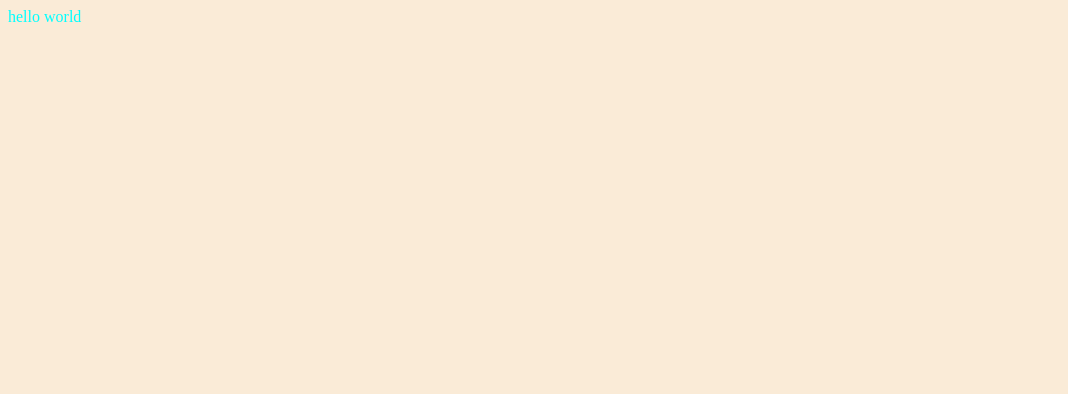
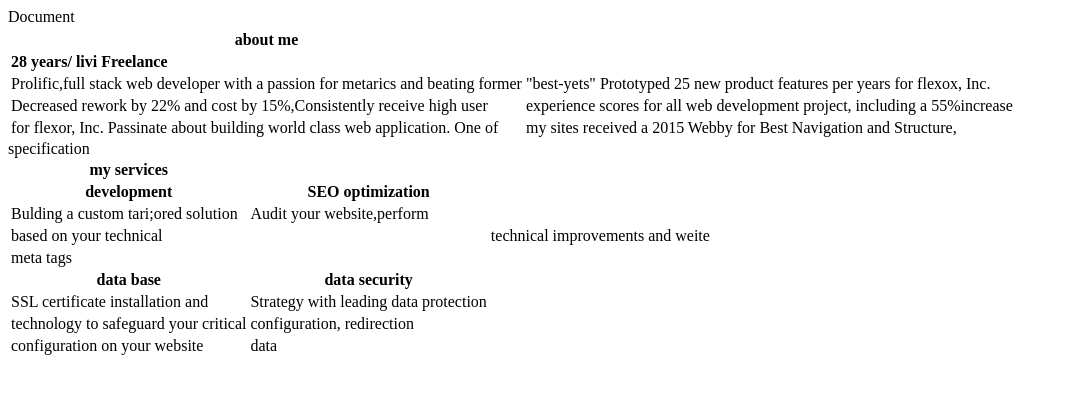
Before and after one commit to Yahyamughal/yahyamughal.github.io, a plain HTML site: page index.html in a window 1280 px wide. Shown: the whole page, without its empty margins (0-1068 px from the left). Drawn offline with Linux system fonts and the light colour scheme.

Commit message:
style.css

```diff
--- a/index.html
+++ b/index.html
@@ -3,11 +3,73 @@
 <head>
     <meta charset="UTF-8">
     <meta http-equiv="X-UA-Compatible" content="IE=edge">
-    <meta name="viewport" content="width=heloo, initial-scale=1.0">
+    <meta name="viewport" content="width=heloo, initial-scale=1.0
+
+
     <title>Document</title>
-    <link rel="stylesheet" href="./style/style.css">
+<link rel="style.css" href=".style.css">
 </head>
 <body>
-    hello world
+<table class="1">
+    <tr>
+        <img src="" alt="">
+    </tr>
+        <tr>
+            <th>about me</th>
+        </tr>
+        <tr>
+            <td> <b>28 years/  </b>
+         <b> livi </b>
+          <b> Freelance </b></td>
+            </tr>
+            <td>Prolific,full stack web developer with a passion for metarics and beating former</td>
+           <td> "best-yets" Prototyped 25 new product features per years for flexox, Inc.</td>
+        </tr>
+        <tr>
+           <td>Decreased rework by 22% and cost by 15%,Consistently receive high user</td>
+           <td> experience scores for all web development project, including a 55%increase</td>
+        </tr>
+        <tr>
+           <td> for flexor, Inc. Passinate about building world class web application. One of</td>
+           <td> my sites received a 2015 Webby for Best Navigation and Structure,</td>
+        </tr>
+    </table>
+    <table>
+        <tr>
+            <th>my services</th>
+        </tr>
+        <tr>
+        <th>development</th>
+        <th>SEO optimization</th>
+        </tr>
+        <tr>
+        <td>Bulding a custom tari;ored solution</td>
+        <td>Audit your website,perform </td>
+        </tr>
+        <tr>
+       <td> based on your technical <td>
+       <td> technical improvements and weite </td>
+       </tr>
+       <tr>
+       </td> specification </td>
+       <td> meta tags</td>
+    </tr>
+    <tr>
+        <th>data base</th>
+        <th>data security</th>
+    </tr>
+    <tr>
+        <td>SSL certificate installation and</td>
+        <td>Strategy with leading data protection</td>
+</tr>
+<tr>
+         <td>technology to safeguard your critical</td>
+         <td>configuration, redirection</td>
+</tr>
+<tr>
+    <td>configuration on your website</td>
+         <td>data</td>
+        </tr>
+    </table>
 </body>
 </html>
--- a/style/style.css
+++ /dev/null
@@ -1,3 +0,0 @@
-body {background-color: antiquewhite;
-color: aqua;
-}
```
Also changed, not shown: style.css (added).
